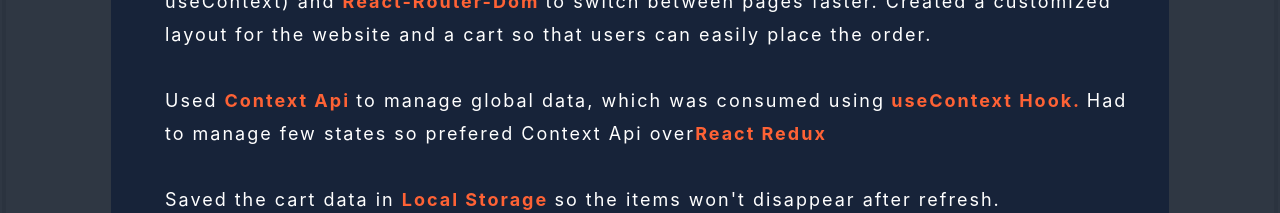
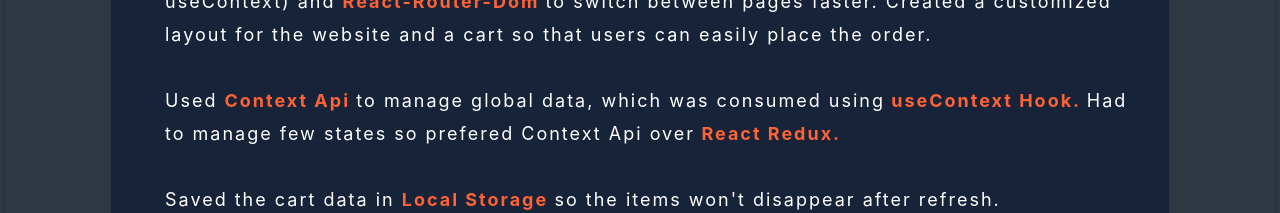
Before and after one commit to ankitsingh2105/Portfolio, a React (Create React App) app: page / in a window 1280 px wide. Shown: the part 4680-4893 px from the top of the page. Built offline with nearby package versions, Linux system fonts and the light colour scheme; a web font is replaced by a local one.

Commit message:
added content about redux

```diff
--- a/src/COMPONENTS/Newhome.jsx
+++ b/src/COMPONENTS/Newhome.jsx
@@ -432,7 +432,7 @@ export default function Newhome() {
                         <br></br>
                         Used <strong className='string' style={greetingstyle}>Context Api </strong>to manage global data, which was consumed using
                         <strong className='string' style={greetingstyle}> useContext Hook. </strong> Had to manage few states so prefered Context Api over
-                        <strong className='string' style={greetingstyle}>React Redux</strong>
+                        <strong className='string' style={greetingstyle}> React Redux.</strong>
                         <br /><br />
                         Saved the cart data in <strong className='string' style={greetingstyle}> Local Storage </strong>so the items won't disappear after refresh.
 
```
